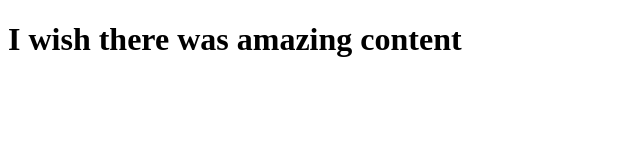
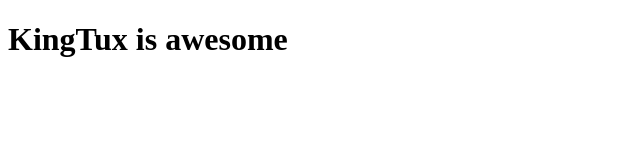
Before and after one commit to MTM123/mtm123.github.io, a plain HTML site: page index.html in a window 1280 px wide. Shown: the whole page, without its empty margins (0-640 px from the left). Drawn offline with Linux system fonts and the light colour scheme.

Commit message:
Now there is

```diff
--- a/index.html
+++ b/index.html
@@ -4,6 +4,6 @@
 	<title>Hello there</title>
 </head>
 <body>
-	<h1>I wish there was amazing content</h1>
+	<h1>KingTux is awesome</h1>
 </body>
 </html>
```
